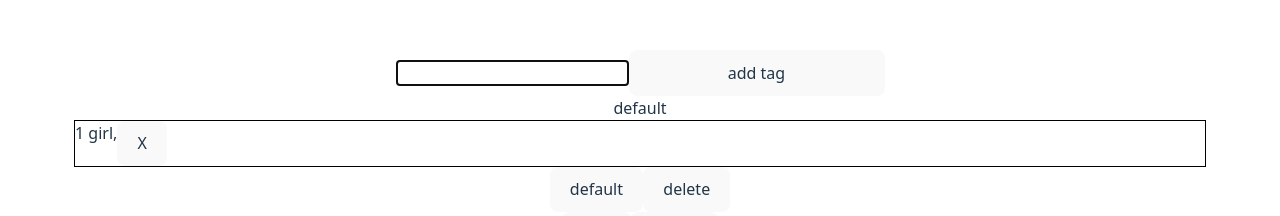
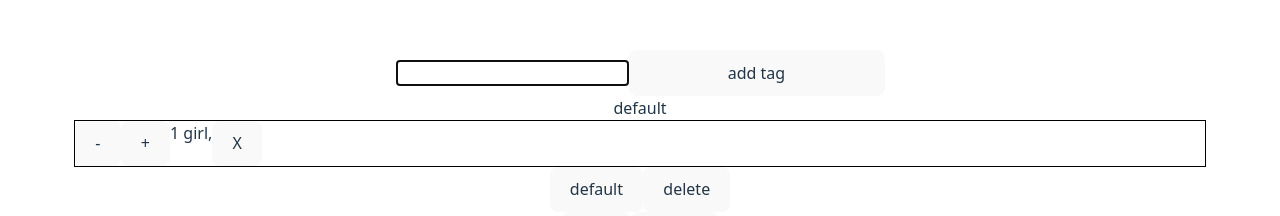
Before and after one commit to pongpwner/prompt_helper, a React (Vite) app: page / in a window 1280 px wide. Shown: the part 190-406 px from the top of the page. Built offline with nearby package versions, Linux system fonts and the light colour scheme.

Commit message:
add function to emphasize or deemphasize tages

```diff
--- a/src/components/tag-output.tsx
+++ b/src/components/tag-output.tsx
@@ -2,14 +2,23 @@ interface TagOutputProps {
   tags: Array<string>;
 
   deleteTag: Function;
+  addWeight: Function;
+  subtractWeight: Function;
 }
 
-const TagOutput: React.FC<TagOutputProps> = ({ tags, deleteTag }) => {
+const TagOutput: React.FC<TagOutputProps> = ({
+  tags,
+  deleteTag,
+  addWeight,
+  subtractWeight,
+}) => {
   return (
     <div>
       <ol className="border border-black">
         {tags.map((tag: string, index: number) => (
           <li key={index} className="flex">
+            <button onClick={() => subtractWeight(index)}>-</button>
+            <button onClick={() => addWeight(index)}>+</button>
             <div>{tag + ","}</div>
             <button onClick={() => deleteTag(index)}>X</button>
           </li>
--- a/src/pages/home.tsx
+++ b/src/pages/home.tsx
@@ -104,6 +104,38 @@ function Home() {
       }
     );
   });
+  const addBrace = (str: string): string => {
+    const hasParenWrap = str.startsWith("[") && str.endsWith("]");
+
+    if (hasParenWrap) {
+      // remove parentheses
+      return str.slice(1, -1);
+    }
+
+    return `{${str}}`;
+  };
+
+  const addBracket = (str: string): string => {
+    const hasBraceWrap = str.startsWith("{") && str.endsWith("}");
+
+    if (hasBraceWrap) {
+      // remove parentheses
+      return str.slice(1, -1);
+    }
+
+    return `[${str}]`;
+  };
+  const addWeight = (index: number) => {
+    setDisplayedTags((prev) =>
+      prev.map((item, i) => (i === index ? addBrace(item) : item))
+    );
+  };
+  const subtractWeight = (index: number) => {
+    setDisplayedTags((prev) =>
+      prev.map((item, i) => (i === index ? addBracket(item) : item))
+    );
+  };
+  ///////////////////////////////////////////////////////////////////////////////////////////////////////
   //the tag the user is typing into the text box
   const [curTag, setCurTag] = useState<string>("");
 
@@ -134,7 +166,12 @@ function Home() {
       ></TextBox>
       <Button text={"add tag"} click={addTag}></Button>
       <PresetTitle name={curPreset}></PresetTitle>
-      <TagOutput tags={displayedTags} deleteTag={deleteByIndex}></TagOutput>
+      <TagOutput
+        tags={displayedTags}
+        deleteTag={deleteByIndex}
+        addWeight={addWeight}
+        subtractWeight={subtractWeight}
+      ></TagOutput>
       <PresetList
         presetsMap={presets}
         click={changePreset}
```
